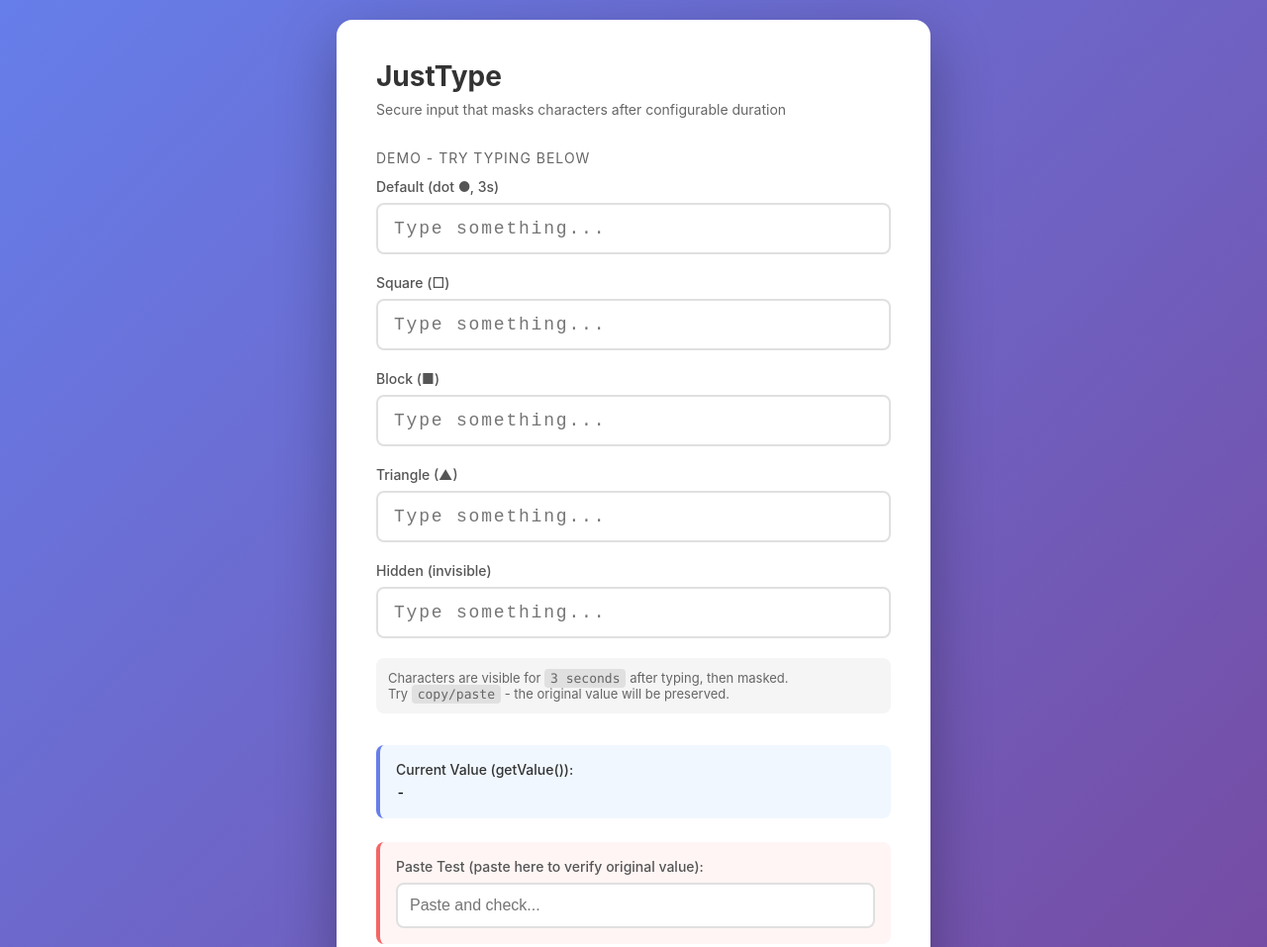
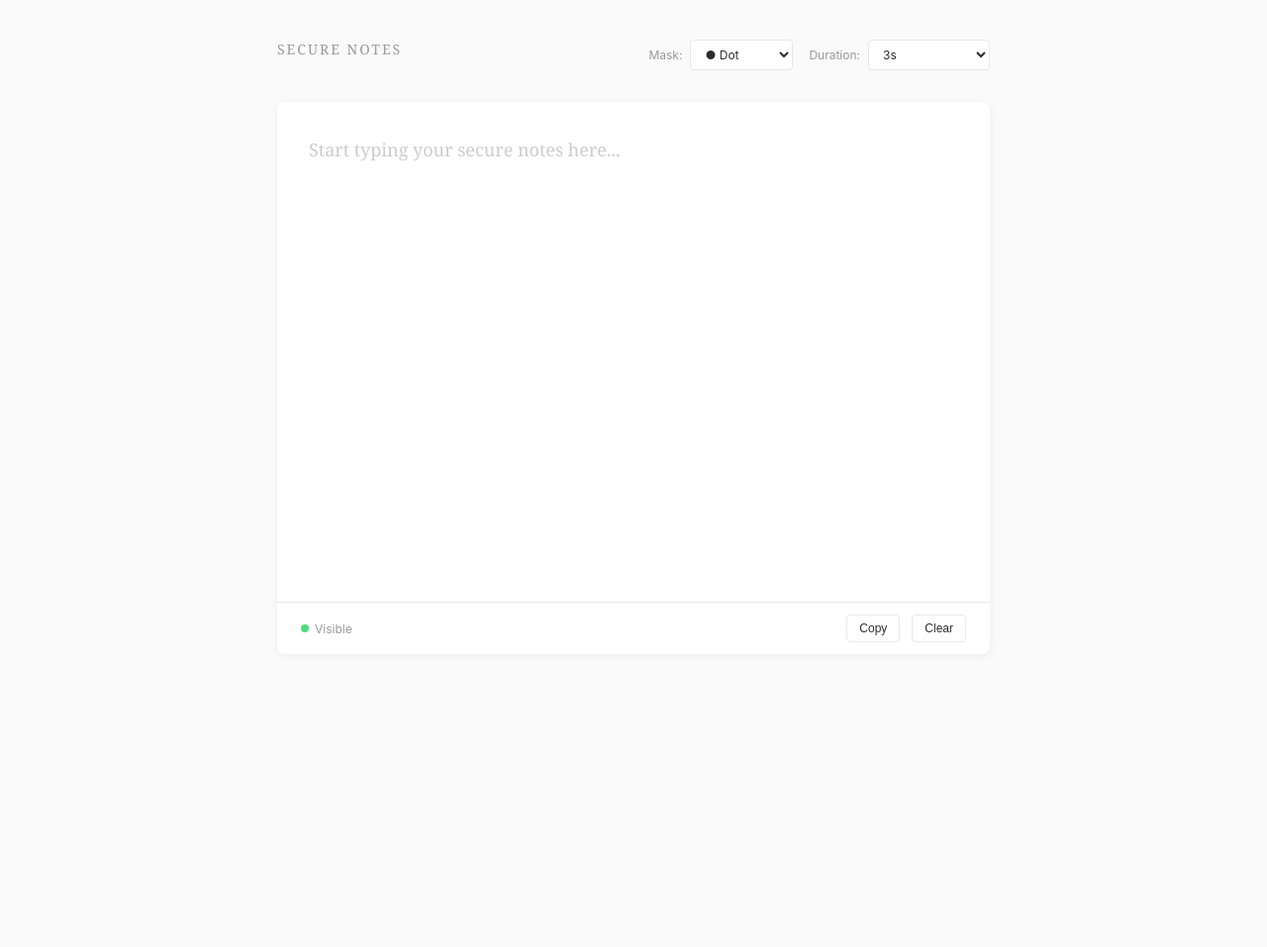
Before and after one commit to disaeye/just-type, a website built with Vite: page index.html in a window 1280 px wide. Shown: the top 957 px of the page at 99% size. After the commit the page ends 800 px from the top, so only its background shows below. Built offline with nearby package versions, Linux system fonts and the light colour scheme.

Commit message:
feat: redesign demo as secure notes editor

```diff
--- a/index.html
+++ b/index.html
@@ -3,7 +3,7 @@
 <head>
   <meta charset="UTF-8">
   <meta name="viewport" content="width=device-width, initial-scale=1.0">
-  <title>JustType - Secure Input Demo</title>
+  <title>JustType - Secure Notes</title>
   <style>
     * {
       margin: 0;
@@ -11,207 +11,344 @@
       box-sizing: border-box;
     }
 
-    body {
-      font-family: -apple-system, BlinkMacSystemFont, 'Segoe UI', Roboto, sans-serif;
-      min-height: 100vh;
-      background: linear-gradient(135deg, #667eea 0%, #764ba2 100%);
-      display: flex;
-      align-items: center;
-      justify-content: center;
-      padding: 20px;
+    :root {
+      --bg-color: #fafafa;
+      --editor-bg: #ffffff;
+      --text-color: #2d2d2d;
+      --border-color: #e8e8e8;
+      --accent: #4a4a4a;
+      --muted: #999;
     }
 
-    .container {
-      background: white;
-      border-radius: 16px;
-      padding: 40px;
-      max-width: 600px;
-      width: 100%;
-      box-shadow: 0 20px 60px rgba(0, 0, 0, 0.3);
+    body {
+      font-family: 'Georgia', 'Times New Roman', serif;
+      background: var(--bg-color);
+      color: var(--text-color);
+      min-height: 100vh;
+      padding: 40px 20px;
+    }
+
+    .app {
+      max-width: 720px;
+      margin: 0 auto;
+    }
+
+    header {
+      margin-bottom: 32px;
+      display: flex;
+      justify-content: space-between;
+      align-items: flex-start;
+      gap: 20px;
     }
 
     h1 {
-      color: #333;
-      margin-bottom: 8px;
-      font-size: 28px;
+      font-size: 14px;
+      font-weight: normal;
+      color: var(--muted);
+      letter-spacing: 2px;
+      text-transform: uppercase;
     }
 
-    .subtitle {
-      color: #666;
-      margin-bottom: 32px;
-      font-size: 14px;
+    .settings {
+      display: flex;
+      gap: 16px;
+      flex-wrap: wrap;
     }
 
-    .demo-section {
-      margin-bottom: 32px;
+    .setting-group {
+      display: flex;
+      align-items: center;
+      gap: 8px;
     }
 
-    .demo-title {
-      font-size: 14px;
-      color: #666;
-      margin-bottom: 12px;
-      text-transform: uppercase;
-      letter-spacing: 1px;
+    .setting-group label {
+      font-size: 12px;
+      color: var(--muted);
+      font-family: -apple-system, BlinkMacSystemFont, 'Segoe UI', sans-serif;
     }
 
-    .input-wrapper {
-      margin-bottom: 20px;
+    select {
+      padding: 6px 10px;
+      font-size: 12px;
+      border: 1px solid var(--border-color);
+      border-radius: 4px;
+      background: var(--editor-bg);
+      color: var(--text-color);
+      cursor: pointer;
+      outline: none;
+      font-family: -apple-system, BlinkMacSystemFont, 'Segoe UI', sans-serif;
     }
 
-    label {
-      display: block;
-      font-size: 14px;
-      color: #555;
-      margin-bottom: 8px;
-      font-weight: 500;
+    select:hover {
+      border-color: #ccc;
     }
 
-    input[type="text"] {
-      width: 100%;
-      padding: 14px 16px;
-      font-size: 18px;
-      border: 2px solid #e0e0e0;
+    .editor-container {
+      background: var(--editor-bg);
       border-radius: 8px;
-      outline: none;
-      transition: border-color 0.3s;
+      box-shadow: 0 2px 8px rgba(0, 0, 0, 0.06);
+      overflow: hidden;
     }
 
-    input[type="text"]:focus {
-      border-color: #667eea;
+    .editor {
+      width: 100%;
+      min-height: 500px;
+      padding: 32px;
+      font-size: 18px;
+      line-height: 1.8;
+      border: none;
+      outline: none;
+      resize: none;
+      font-family: 'Georgia', 'Times New Roman', serif;
+      color: var(--text-color);
+      background: transparent;
     }
 
-    .info {
-      margin-top: 12px;
-      padding: 12px;
-      background: #f5f5f5;
-      border-radius: 8px;
-      font-size: 13px;
-      color: #666;
+    .editor::placeholder {
+      color: #ccc;
     }
 
-    .info code {
-      background: #e0e0e0;
-      padding: 2px 6px;
-      border-radius: 4px;
-      font-family: 'Monaco', 'Consolas', monospace;
+    .editor.masked {
+      -webkit-text-security: disc;
     }
 
-    .current-value {
-      margin-top: 24px;
-      padding: 16px;
-      background: #f0f7ff;
-      border-radius: 8px;
-      border-left: 4px solid #667eea;
+    .status-bar {
+      padding: 12px 24px;
+      border-top: 1px solid var(--border-color);
+      display: flex;
+      justify-content: space-between;
+      align-items: center;
+      font-family: -apple-system, BlinkMacSystemFont, 'Segoe UI', sans-serif;
+      font-size: 12px;
+      color: var(--muted);
     }
 
-    .current-value label {
-      margin-bottom: 4px;
-      color: #333;
+    .timer {
+      display: flex;
+      align-items: center;
+      gap: 6px;
     }
 
-    .current-value span {
-      font-family: monospace;
-      font-size: 16px;
-      word-break: break-all;
+    .timer-dot {
+      width: 8px;
+      height: 8px;
+      border-radius: 50%;
+      background: #4ade80;
+      transition: background 0.3s;
     }
 
-    .copy-test {
-      margin-top: 24px;
-      padding: 16px;
-      background: #fff5f5;
-      border-radius: 8px;
-      border-left: 4px solid #f56565;
+    .timer-dot.expired {
+      background: #fbbf24;
     }
 
-    .copy-test label {
-      margin-bottom: 8px;
+    .timer-dot.hidden {
+      background: #e5e5e5;
     }
 
-    .copy-test input {
-      width: 100%;
-      padding: 12px;
-      font-size: 16px;
-      border: 2px solid #e0e0e0;
+    .actions {
+      display: flex;
+      gap: 12px;
+    }
+
+    .actions button {
+      padding: 6px 12px;
+      font-size: 12px;
+      border: 1px solid var(--border-color);
+      border-radius: 4px;
+      background: var(--editor-bg);
+      color: var(--text-color);
+      cursor: pointer;
+      transition: all 0.2s;
+    }
+
+    .actions button:hover {
+      border-color: #999;
+    }
+
+    .actions button:active {
+      background: #f0f0f0;
+    }
+
+    .info-toast {
+      position: fixed;
+      bottom: 24px;
+      left: 50%;
+      transform: translateX(-50%) translateY(100px);
+      background: #2d2d2d;
+      color: white;
+      padding: 12px 24px;
       border-radius: 8px;
+      font-size: 14px;
+      font-family: -apple-system, BlinkMacSystemFont, 'Segoe UI', sans-serif;
+      opacity: 0;
+      transition: all 0.3s ease;
+      z-index: 1000;
+    }
+
+    .info-toast.show {
+      transform: translateX(-50%) translateY(0);
+      opacity: 1;
+    }
+
+    .copy-indicator {
+      position: fixed;
+      top: 20px;
+      right: 20px;
+      background: #4ade80;
+      color: white;
+      padding: 8px 16px;
+      border-radius: 4px;
+      font-size: 13px;
+      font-family: -apple-system, BlinkMacSystemFont, 'Segoe UI', sans-serif;
+      opacity: 0;
+      transition: opacity 0.3s;
+      pointer-events: none;
+    }
+
+    .copy-indicator.show {
+      opacity: 1;
     }
   </style>
 </head>
 <body>
-  <div class="container">
-    <h1>JustType</h1>
-    <p class="subtitle">Secure input that masks characters after configurable duration</p>
+  <div class="app">
+    <header>
+      <h1>Secure Notes</h1>
+      <div class="settings">
+        <div class="setting-group">
+          <label>Mask:</label>
+          <select id="maskType">
+            <option value="dot">● Dot</option>
+            <option value="square">□ Square</option>
+            <option value="block">■ Block</option>
+            <option value="triangle">▲ Triangle</option>
+            <option value="hidden">Hidden</option>
+          </select>
+        </div>
+        <div class="setting-group">
+          <label>Duration:</label>
+          <select id="duration">
+            <option value="1000">1s</option>
+            <option value="2000">2s</option>
+            <option value="3000" selected>3s</option>
+            <option value="5000">5s</option>
+            <option value="10000">10s</option>
+            <option value="0">Always visible</option>
+          </select>
+        </div>
+      </div>
+    </header>
 
-    <div class="demo-section">
-      <div class="demo-title">Demo - Try typing below</div>
-
-      <div class="input-wrapper">
-        <label>Default (dot ●, 3s)</label>
-        <input type="password" id="input1" placeholder="Type something...">
-      </div>
-
-      <div class="input-wrapper">
-        <label>Square (□)</label>
-        <input type="password" id="input2" placeholder="Type something...">
-      </div>
-
-      <div class="input-wrapper">
-        <label>Block (■)</label>
-        <input type="password" id="input3" placeholder="Type something...">
-      </div>
-
-      <div class="input-wrapper">
-        <label>Triangle (▲)</label>
-        <input type="password" id="input4" placeholder="Type something...">
-      </div>
-
-      <div class="input-wrapper">
-        <label>Hidden (invisible)</label>
-        <input type="password" id="input5" placeholder="Type something...">
-      </div>
-
-      <div class="info">
-        Characters are visible for <code>3 seconds</code> after typing, then masked.<br>
-        Try <code>copy/paste</code> - the original value will be preserved.
+    <div class="editor-container">
+      <textarea
+        class="editor"
+        id="editor"
+        placeholder="Start typing your secure notes here..."
+        spellcheck="false"
+      ></textarea>
+      <div class="status-bar">
+        <div class="timer">
+          <span class="timer-dot" id="timerDot"></span>
+          <span id="timerText">Visible</span>
+        </div>
+        <div class="actions">
+          <button id="copyBtn">Copy</button>
+          <button id="clearBtn">Clear</button>
+        </div>
       </div>
     </div>
+  </div>
 
-    <div class="current-value">
-      <label>Current Value (getValue()):</label>
-      <span id="valueDisplay">-</span>
-    </div>
-
-    <div class="copy-test">
-      <label>Paste Test (paste here to verify original value):</label>
-      <input type="text" id="pasteTest" placeholder="Paste and check...">
-    </div>
-  </div>
+  <div class="info-toast" id="toast"></div>
+  <div class="copy-indicator" id="copyIndicator">Copied!</div>
 
   <script type="module">
     import JustType from './src/JustType.js';
 
-    const inputs = [
-      new JustType('#input1', {
-        maskType: 'dot',
-        duration: 3000,
-        onInput: (val) => updateValue(val),
-        onExpire: () => console.log('Expired!')
-      }),
-      new JustType('#input2', { maskType: 'square', duration: 3000 }),
-      new JustType('#input3', { maskType: 'block', duration: 3000 }),
-      new JustType('#input4', { maskType: 'triangle', duration: 3000 }),
-      new JustType('#input5', { maskType: 'hidden', duration: 3000 })
-    ];
+    const editor = document.getElementById('editor');
+    const maskTypeSelect = document.getElementById('maskType');
+    const durationSelect = document.getElementById('duration');
+    const timerDot = document.getElementById('timerDot');
+    const timerText = document.getElementById('timerText');
+    const copyBtn = document.getElementById('copyBtn');
+    const clearBtn = document.getElementById('clearBtn');
+    const toast = document.getElementById('toast');
+    const copyIndicator = document.getElementById('copyIndicator');
 
-    const valueDisplay = document.getElementById('valueDisplay');
-    const pasteTest = document.getElementById('pasteTest');
+    let justType = null;
+    let duration = 3000;
 
-    function updateValue(val) {
-      valueDisplay.textContent = val || '-';
+    function createInstance() {
+      if (justType) {
+        justType.destroy();
+      }
+
+      const options = {
+        maskType: maskTypeSelect.value,
+        duration: duration,
+        onInput: (val) => {
+          timerText.textContent = val ? 'Visible' : '-';
+          timerDot.className = 'timer-dot';
+        },
+        onExpire: () => {
+          timerText.textContent = 'Masked';
+          timerDot.className = 'timer-dot expired';
+        }
+      };
+
+      if (duration === 0) {
+        options.duration = 999999999;
+      }
+
+      justType = new JustType('#editor', options);
+      duration = parseInt(durationSelect.value);
     }
 
-    pasteTest.addEventListener('input', (e) => {
-      console.log('Pasted value:', e.target.value);
+    maskTypeSelect.addEventListener('change', () => {
+      createInstance();
+      showToast(`Mask changed to ${maskTypeSelect.value}`);
     });
+
+    durationSelect.addEventListener('change', () => {
+      duration = parseInt(durationSelect.value);
+      createInstance();
+      if (duration === 0) {
+        showToast('Text will always be visible');
+      } else {
+        showToast(`Duration changed to ${duration / 1000}s`);
+      }
+    });
+
+    copyBtn.addEventListener('click', async () => {
+      const value = justType.getValue();
+      if (value) {
+        await navigator.clipboard.writeText(value);
+        copyIndicator.classList.add('show');
+        setTimeout(() => {
+          copyIndicator.classList.remove('show');
+        }, 1500);
+      } else {
+        showToast('Nothing to copy');
+      }
+    });
+
+    clearBtn.addEventListener('click', () => {
+      editor.value = '';
+      justType.reset();
+      timerText.textContent = '-';
+      timerDot.className = 'timer-dot hidden';
+      showToast('Cleared');
+    });
+
+    function showToast(message) {
+      toast.textContent = message;
+      toast.classList.add('show');
+      setTimeout(() => {
+        toast.classList.remove('show');
+      }, 2000);
+    }
+
+    createInstance();
   </script>
 </body>
 </html>
```
